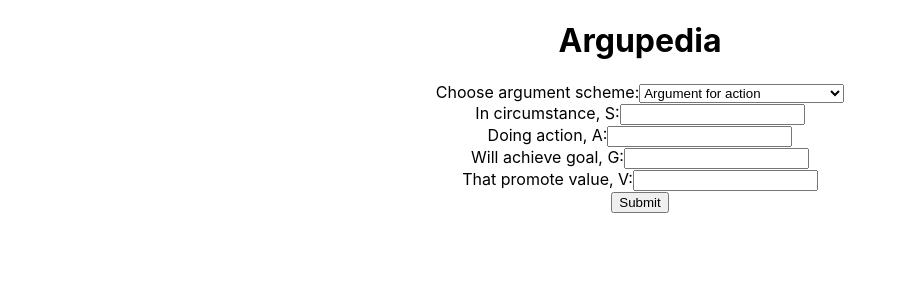
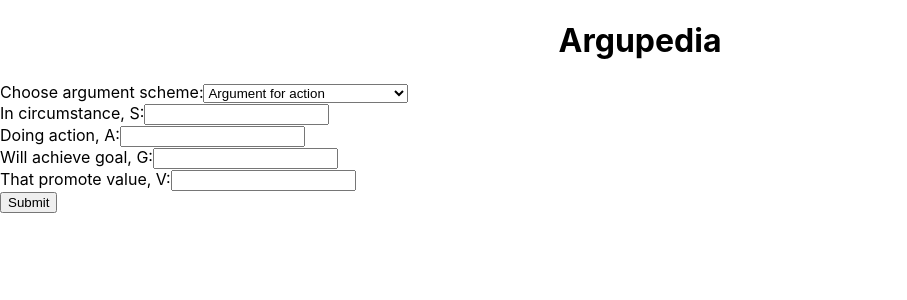
Before and after one commit to haarismemon/argupedia, a React (Create React App) app in the folder client/: page / in a window 1280 px wide. Shown: the top 300 px of the page, without its empty margins (0-907 px from the left). Built offline with nearby package versions, Linux system fonts and the light colour scheme; no server answers.

Commit message:
Add prop types in the argument form page

```diff
--- a/client/package.json
+++ b/client/package.json
@@ -5,6 +5,7 @@
   "private": true,
   "dependencies": {
     "axios": "^0.18.0",
+    "prop-types": "^15.6.2",
     "react": "^16.6.3",
     "react-bootstrap": "^0.32.4",
     "react-dom": "^16.6.3",
--- a/client/src/App.css
+++ b/client/src/App.css
@@ -1,5 +1,10 @@
-.App {
+.Title {
   text-align: center;
+}
+
+.Form {
+  margin: 1em;
+  padding: 0.25em 0.5em;
 }
 
 .ArgumentPreview {
--- a/client/src/App.js
+++ b/client/src/App.js
@@ -22,9 +22,9 @@ class App extends Component {
 
   render() {
     return (
-      <div className="App">
-        <h1>Argupedia</h1>
-        <ArgumentForm />
+      <div>
+        <h1 className="Title">Argupedia</h1>
+        <ArgumentForm className="Form"/>
         {this.state.arguments.map (argument =>
           <ArgumentPreview key={argument._id} {...argument} />
         )}
--- a/client/src/components/ArgumentPreview.jsx
+++ b/client/src/components/ArgumentPreview.jsx
@@ -1,25 +1,34 @@
 import React from 'react'
+import PropTypes from 'prop-types'
 
-const ArgumentPreview = (argument) => (
+const ArgumentPreview = (props) => (
   <div className="ArgumentPreview">
     <div className="scheme-name">
-      Scheme: {argument.scheme}
+      Scheme: {props.scheme}
     </div>
     <div className="value-name">
       <div>
-        Circumstance: {argument.circumstance}
+        Circumstance: {props.circumstance}
       </div>
       <div>
-        Action: {argument.action}
+        Action: {props.action}
       </div>
       <div>
-        Goal: {argument.goal}
+        Goal: {props.goal}
       </div>
       <div>
-        Value: {argument.value}
+        Value: {props.value}
       </div>
     </div>
   </div>
 )
 
+ArgumentPreview.propTypes = {
+  scheme: PropTypes.string.isRequired,
+  circumstance: PropTypes.string,
+  action: PropTypes.string,
+  goal: PropTypes.string,
+  value: PropTypes.string
+}
+
 export default ArgumentPreview
```
